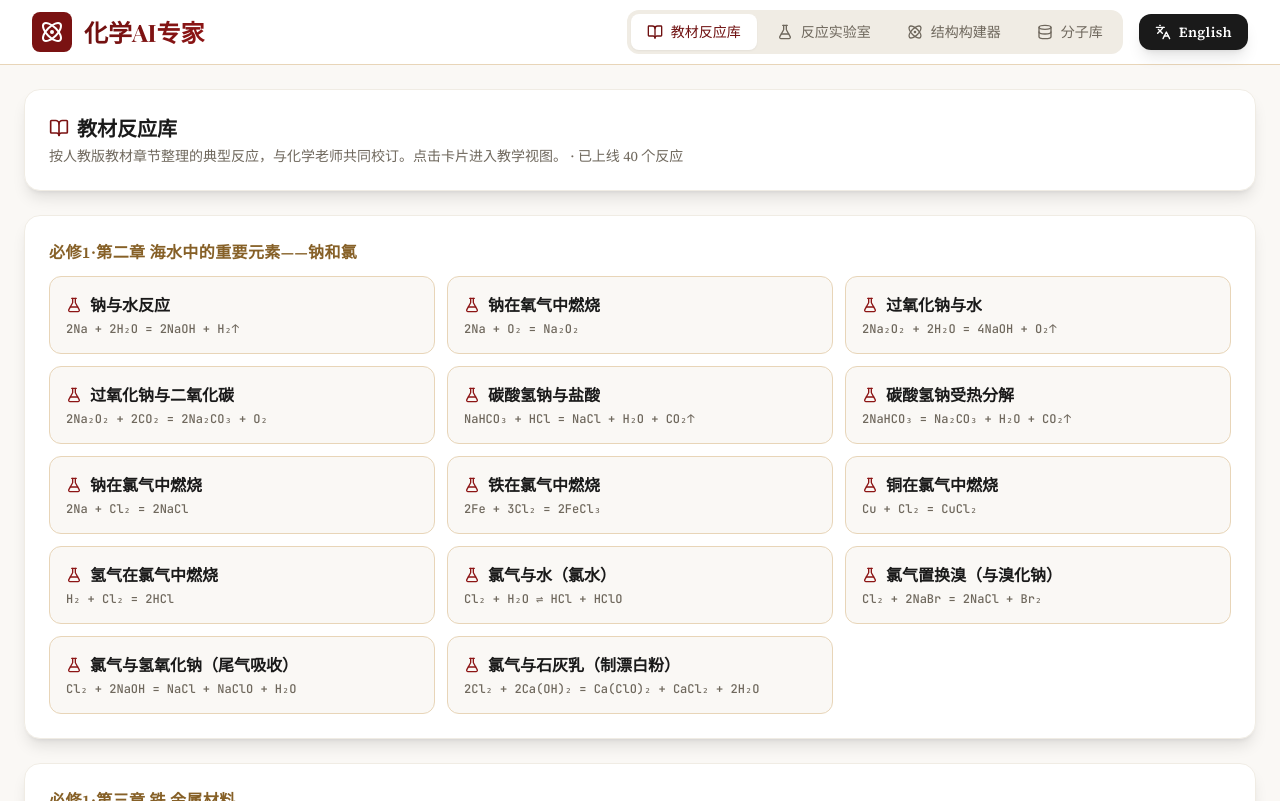
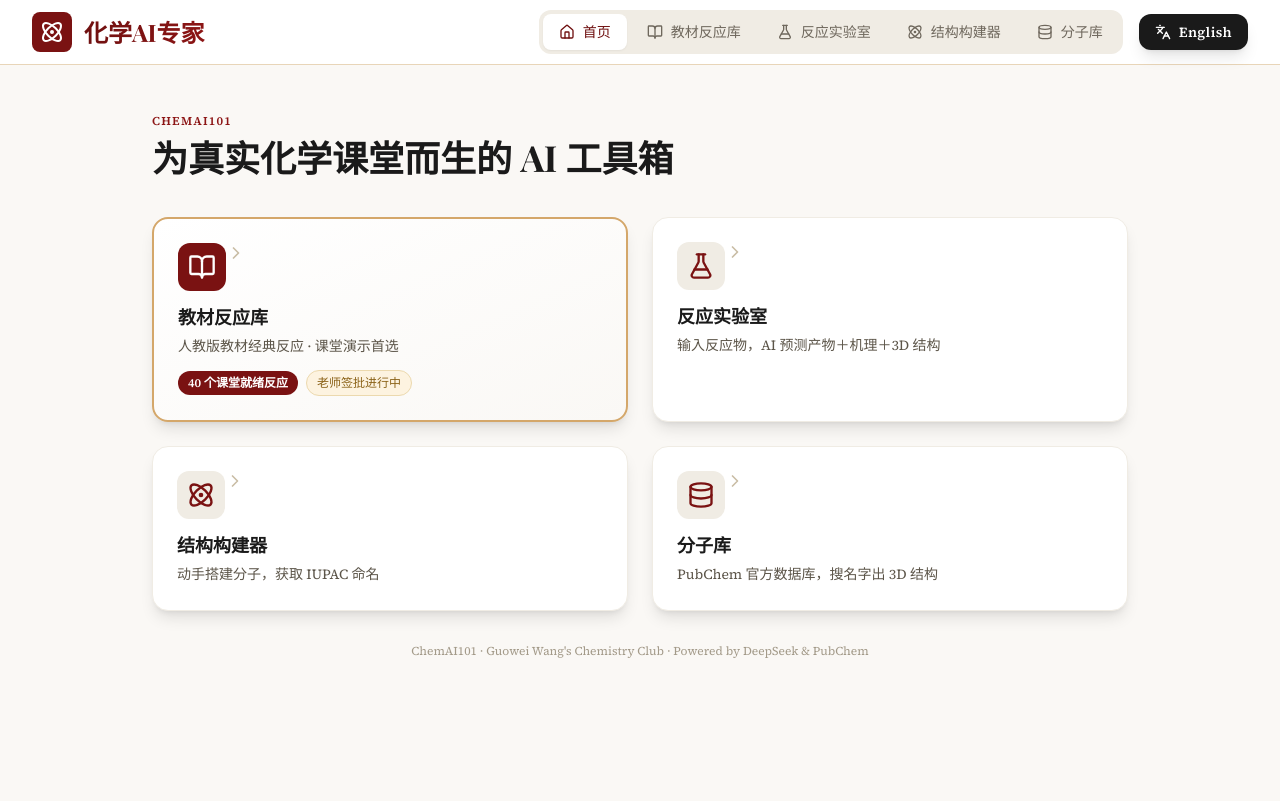
Before and after one commit to GuoweiWang27/ChemAI101, a React (Vite) app: page / in a window 1280 px wide. Built offline with nearby package versions, Linux system fonts and the light colour scheme; no server answers; a web font is replaced by a local one.

Commit message:
feat(ui): home dashboard as landing page with four module cards

```diff
--- a/App.tsx
+++ b/App.tsx
@@ -3,14 +3,15 @@ import { ReactionLab } from './components/ReactionLab';
 import { BuilderModule } from './components/BuilderModule';
 import { LibraryModule } from './components/LibraryModule';
 import { TextbookModule } from './components/TextbookModule';
+import { HomeModule } from './components/HomeModule';
 import { ReactionPage } from './components/ReactionPage';
-import { Atom, BookOpen, Database, FlaskConical, Languages } from 'lucide-react';
+import { Atom, BookOpen, Database, FlaskConical, Home as HomeIcon, Languages } from 'lucide-react';
 import { useLanguage } from './contexts/LanguageContext';
 import { parseRoute, updateRouteParams, RouteTarget } from './utils/routeParams';
 import { getReaction } from './src/data/reactions';
 
 function App() {
-  const [activeTab, setActiveTab] = useState<'textbook' | 'reaction' | 'builder' | 'library'>('textbook');
+  const [activeTab, setActiveTab] = useState<'home' | 'textbook' | 'reaction' | 'builder' | 'library'>('home');
   const [route, setRoute] = useState<RouteTarget>(() => parseRoute(window.location.search));
   const { language, setLanguage, t } = useLanguage();
 
@@ -52,6 +53,16 @@ function App() {
 
           <div className="flex items-center gap-2 sm:gap-4 min-w-0">
             <nav className="flex items-center gap-1 bg-[#f0ece4] p-1 rounded-xl overflow-x-auto max-w-full">
+               <button
+                 onClick={() => switchTab('home')}
+                 className={`px-3 sm:px-4 py-2 rounded-lg text-sm font-medium transition-all flex items-center gap-2 whitespace-nowrap shrink-0
+                   ${activeTab === 'home'
+                     ? 'bg-white text-science-700 shadow-sm'
+                     : 'text-[#6f685d] hover:text-[#1a1a1a] hover:bg-white'}`}
+               >
+                 <HomeIcon className="w-4 h-4" />
+                 <span className="hidden sm:inline">{t('navHome')}</span>
+               </button>
                <button
                  onClick={() => switchTab('textbook')}
                  className={`px-4 py-2 rounded-lg text-sm font-medium transition-all flex items-center gap-2
@@ -113,6 +124,8 @@ function App() {
         <div className="h-[calc(100dvh-64px)] overflow-y-auto lg:overflow-hidden">
            {reaction ? (
              <ReactionPage reaction={reaction} present={route.present} onExit={exitReaction} />
+           ) : activeTab === 'home' ? (
+             <HomeModule onOpen={switchTab} />
            ) : activeTab === 'reaction' ? (
              <ReactionLab />
            ) : activeTab === 'textbook' ? (
--- /dev/null
+++ b/components/HomeModule.tsx
@@ -0,0 +1,108 @@
+import React from 'react';
+import { Atom, BookOpen, ChevronRight, Database, FlaskConical } from 'lucide-react';
+import { ALL_REACTIONS } from '../src/data/reactions';
+import { useLanguage } from '../contexts/LanguageContext';
+
+export type HomeTab = 'textbook' | 'reaction' | 'builder' | 'library';
+
+interface HomeModuleProps {
+  onOpen: (tab: HomeTab) => void;
+}
+
+/** 首页 Dashboard：四大模块入口卡片，默认落地页。 */
+export const HomeModule: React.FC<HomeModuleProps> = ({ onOpen }) => {
+  const { t } = useLanguage();
+
+  const cards: Array<{
+    tab: HomeTab;
+    icon: React.ReactNode;
+    title: string;
+    desc: string;
+    extra?: React.ReactNode;
+    accent?: boolean;
+  }> = [
+    {
+      tab: 'textbook',
+      icon: <BookOpen className="w-7 h-7" />,
+      title: t('navLibraryCurated'),
+      desc: t('homeCardCuratedDesc'),
+      accent: true,
+      extra: (
+        <div className="flex flex-wrap items-center gap-2 mt-3">
+          <span className="px-2.5 py-1 rounded-full text-xs font-semibold bg-science-600 text-white">
+            {t('homeReadyReactions', { count: ALL_REACTIONS.length })}
+          </span>
+          <span className="px-2.5 py-1 rounded-full text-xs font-medium bg-[#fdf3e0] text-[#8a6116] border border-[#ecd9ae]">
+            {t('homeReviewBadge')}
+          </span>
+        </div>
+      ),
+    },
+    {
+      tab: 'reaction',
+      icon: <FlaskConical className="w-7 h-7" />,
+      title: t('navReaction'),
+      desc: t('homeCardLabDesc'),
+    },
+    {
+      tab: 'builder',
+      icon: <Atom className="w-7 h-7" />,
+      title: t('navBuilder'),
+      desc: t('homeCardBuilderDesc'),
+    },
+    {
+      tab: 'library',
+      icon: <Database className="w-7 h-7" />,
+      title: t('navLibrary'),
+      desc: t('homeCardPubchemDesc'),
+    },
+  ];
+
+  return (
+    <div className="h-full overflow-y-auto">
+      <div className="max-w-5xl mx-auto px-4 sm:px-6 py-8 sm:py-12">
+        {/* Hero */}
+        <div className="mb-8 sm:mb-10">
+          <p className="text-xs font-bold uppercase tracking-widest text-science-500 mb-2">ChemAI101</p>
+          <h2 className="text-2xl sm:text-4xl font-bold font-display text-[#1a1a1a] leading-tight">
+            {t('homeTagline')}
+          </h2>
+        </div>
+
+        {/* Module cards */}
+        <div className="grid grid-cols-1 sm:grid-cols-2 gap-4 sm:gap-6">
+          {cards.map((card) => (
+            <button
+              key={card.tab}
+              onClick={() => onOpen(card.tab)}
+              className={`group text-left p-6 rounded-2xl shadow-lg transition-all duration-300 hover:-translate-y-1 hover:shadow-xl flex flex-col ${
+                card.accent
+                  ? 'bg-gradient-to-br from-white to-science-50 border-2 border-science-300'
+                  : 'bg-white border border-[#f0ece4] hover:border-science-200'
+              }`}
+            >
+              <div className="flex items-start justify-between mb-3">
+                <div
+                  className={`p-2.5 rounded-xl ${
+                    card.accent ? 'bg-science-600 text-white' : 'bg-[#f0ece4] text-science-600'
+                  } group-hover:bg-science-600 group-hover:text-white transition-colors`}
+                >
+                  {card.icon}
+                </div>
+                <ChevronRight className="w-5 h-5 text-[#c9bda5] group-hover:text-science-500 group-hover:translate-x-1 transition-all" />
+              </div>
+              <h3 className="text-lg font-bold font-display text-[#1a1a1a] mb-1">{card.title}</h3>
+              <p className="text-sm text-[#5c5549] leading-relaxed">{card.desc}</p>
+              {card.extra}
+            </button>
+          ))}
+        </div>
+
+        {/* Footer note */}
+        <p className="mt-8 text-center text-xs text-[#a39a89]">
+          ChemAI101 · Guowei Wang's Chemistry Club · Powered by DeepSeek & PubChem
+        </p>
+      </div>
+    </div>
+  );
+};
--- a/contexts/LanguageContext.tsx
+++ b/contexts/LanguageContext.tsx
@@ -80,7 +80,15 @@ const translations: Translations = {
     conditionsLabel: "Conditions",
     noStructureMsg: "No 3D structure available for this reaction.",
     curatedIntro: "Classic reactions from the PEP high-school textbook, curated with our chemistry teacher. Click any card to open its lesson view.",
-    curatedCount: "{{count}} reactions online"
+    curatedCount: "{{count}} reactions online",
+    navHome: "Home",
+    homeTagline: "An AI toolbox built for real chemistry classrooms",
+    homeCardCuratedDesc: "PEP textbook classics — first choice for classroom demos",
+    homeCardLabDesc: "Type reactants, get AI products + mechanism + 3D structure",
+    homeCardBuilderDesc: "Build molecules by hand, get IUPAC names",
+    homeCardPubchemDesc: "Official PubChem database — search a name, see it in 3D",
+    homeReadyReactions: "{{count}} classroom-ready reactions",
+    homeReviewBadge: "Teacher review in progress"
   },
   zh: {
     appTitle: "化学AI专家",
@@ -153,7 +161,15 @@ const translations: Translations = {
     conditionsLabel: "反应条件",
     noStructureMsg: "该反应暂无 3D 结构数据。",
     curatedIntro: "按人教版教材章节整理的典型反应，与化学老师共同校订。点击卡片进入教学视图。",
-    curatedCount: "已上线 {{count}} 个反应"
+    curatedCount: "已上线 {{count}} 个反应",
+    navHome: "首页",
+    homeTagline: "为真实化学课堂而生的 AI 工具箱",
+    homeCardCuratedDesc: "人教版教材经典反应 · 课堂演示首选",
+    homeCardLabDesc: "输入反应物，AI 预测产物＋机理＋3D 结构",
+    homeCardBuilderDesc: "动手搭建分子，获取 IUPAC 命名",
+    homeCardPubchemDesc: "PubChem 官方数据库，搜名字出 3D 结构",
+    homeReadyReactions: "{{count}} 个课堂就绪反应",
+    homeReviewBadge: "老师签批进行中"
   }
 };
 
```
